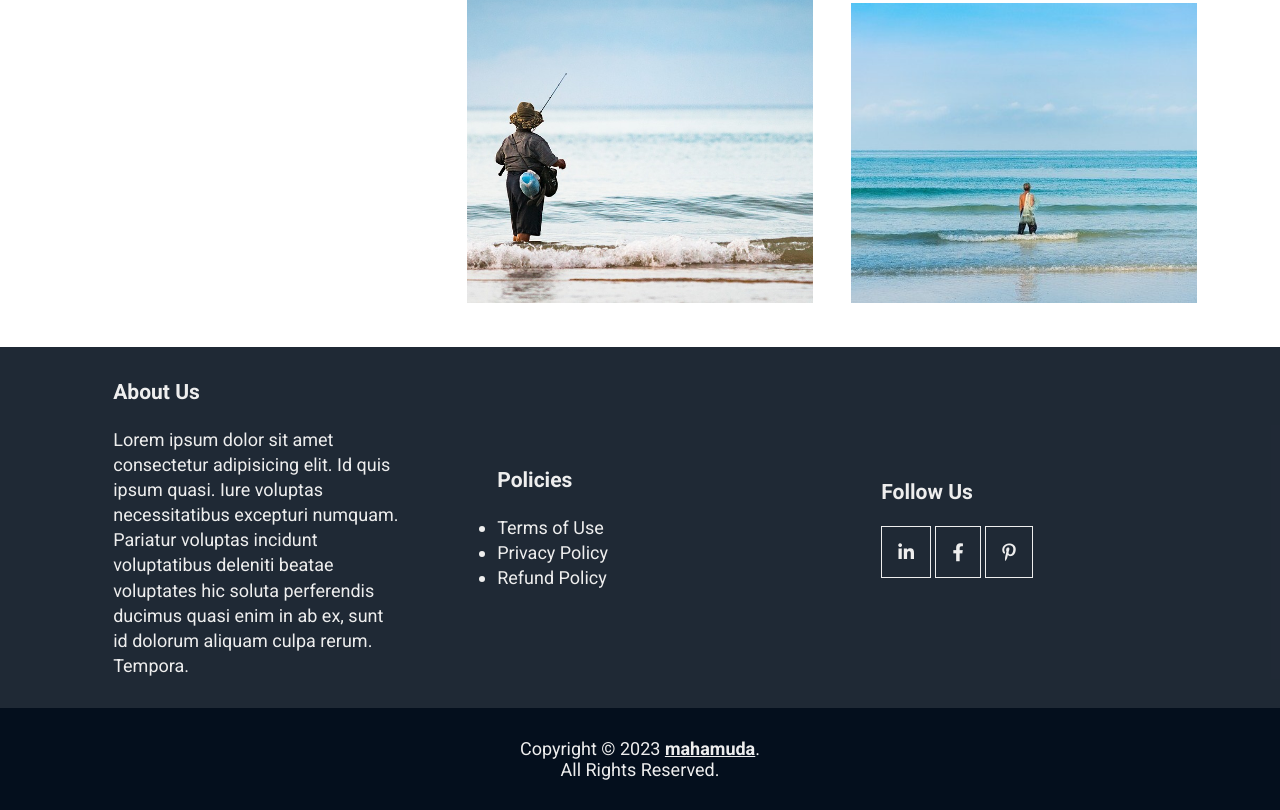
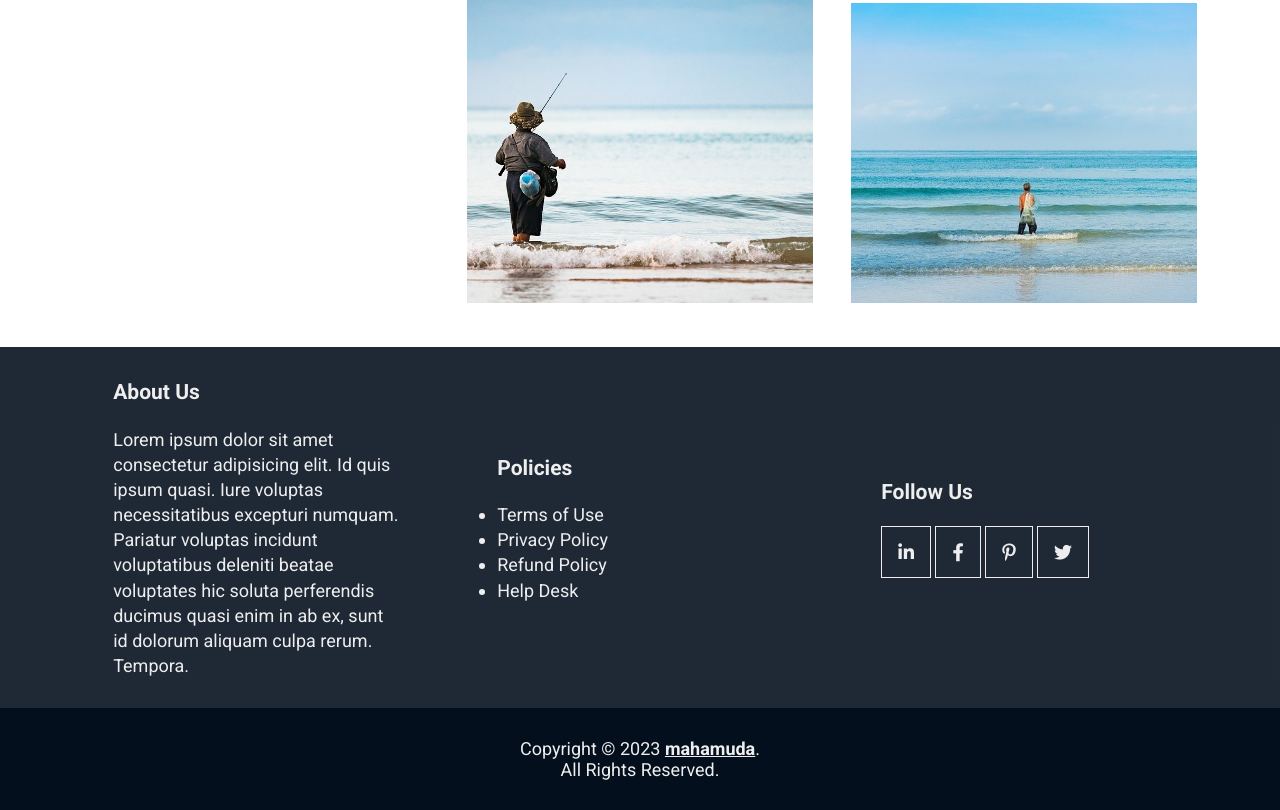
Before and after one commit to mnesa/class-8-adventure-responsive, a plain HTML site: page index.html in a window 1280 px wide. Shown: the part 3132-3942 px from the top of the page. Drawn offline with Linux system fonts and the light colour scheme.

Commit message:
2nd commit footer

```diff
--- a/index.html
+++ b/index.html
@@ -150,7 +150,7 @@
               <li>Terms of Use</li>
               <li>Privacy Policy</li>
               <li>Refund Policy</li>
-              <!-- <li>Help Desk</li> -->
+              <li>Help Desk</li>
             </ul>
           </div>
           <div class="footer-card">
@@ -159,7 +159,7 @@
                 <a href="#"><i class="fab fa-linkedin-in"></i></a>
                 <a href="#"><i class="fab fa-facebook-f"></i></a>
                 <a href="#"><i class="fab fa-pinterest-p"></i></a>
-                <!-- <a href="#"><i class="fab fa-twitter"></i></a> -->
+                <a href="#"><i class="fab fa-twitter"></i></a>
 
           </div>
         </div>
```
